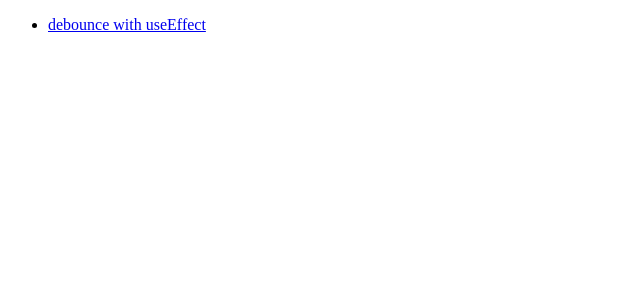
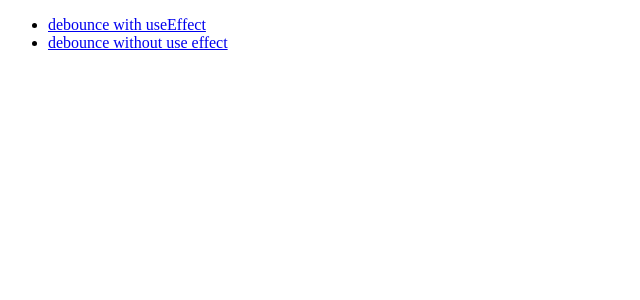
Before and after one commit to incognitokshitij/react-playground, a React (Vite) app: page / in a window 1280 px wide. Shown: the top 300 px of the page, without its empty margins (0-640 px from the left). Built offline with nearby package versions, Linux system fonts and the light colour scheme.

Commit message:
init debounce without useeffect

```diff
--- /dev/null
+++ b/src/debounce/debounceWithoutUseEffect.jsx
@@ -0,0 +1,7 @@
+import React from "react";
+
+function DebounceWithoutUseEffect() {
+  return <div>debounceWithoutUseEffect</div>;
+}
+
+export default DebounceWithoutUseEffect;
--- a/src/route.jsx
+++ b/src/route.jsx
@@ -1,8 +1,18 @@
 import DebounceWithUseEffect from "./debounce";
+import DebounceWithoutUseEffect from "./debounce/debounceWithoutUseEffect";
 import { Routes, Route, Link } from "react-router-dom";
 
 let pages = [
-  { name: "debounce with useEffect", path: "/debounce-with-use-effect", component: DebounceWithUseEffect },
+  {
+    name: "debounce with useEffect",
+    path: "/debounce-with-use-effect",
+    component: DebounceWithUseEffect,
+  },
+  {
+    name: "debounce without use effect",
+    path: "/debounce-without-use-effect",
+    component: DebounceWithoutUseEffect,
+  },
 ];
 
 function Home() {
```
